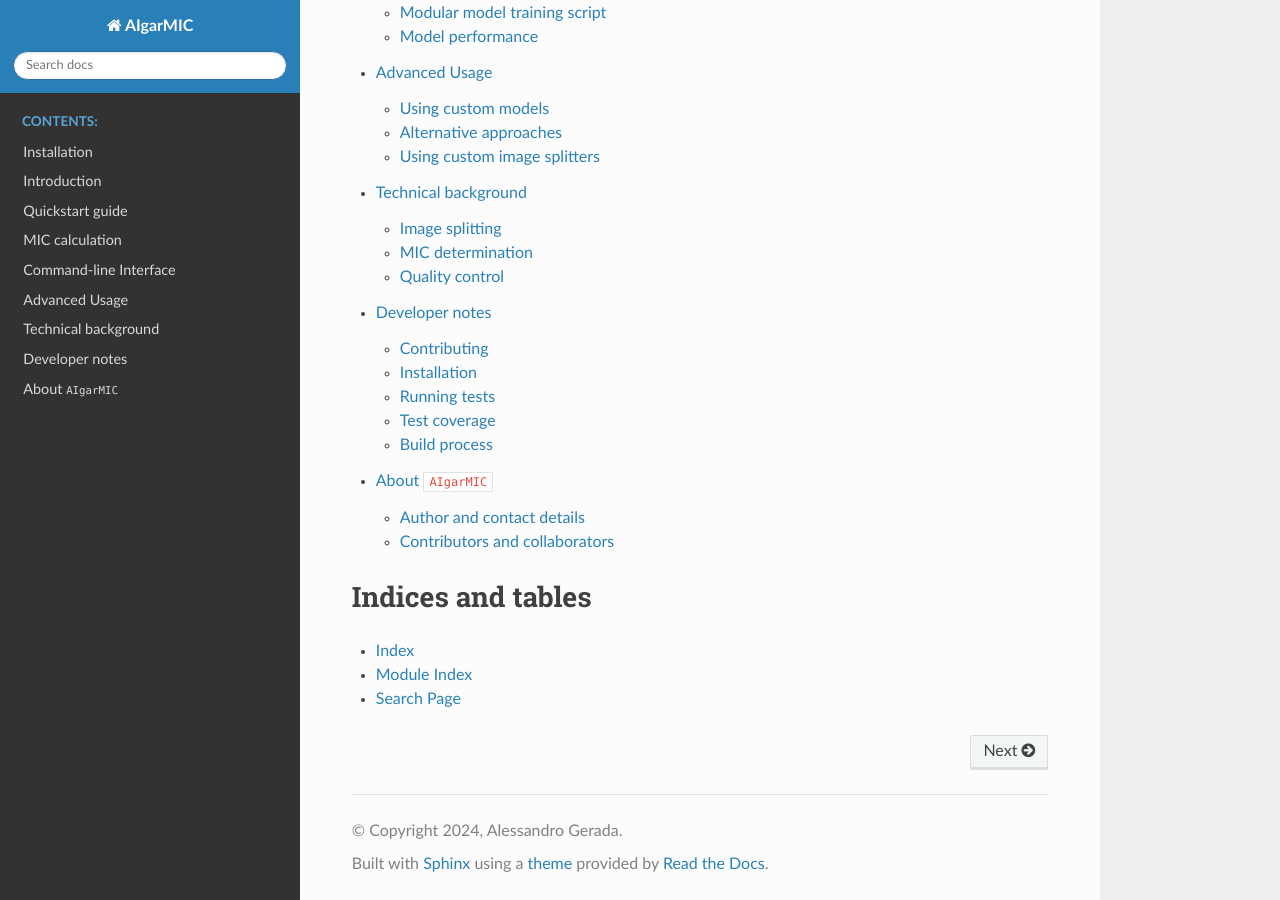
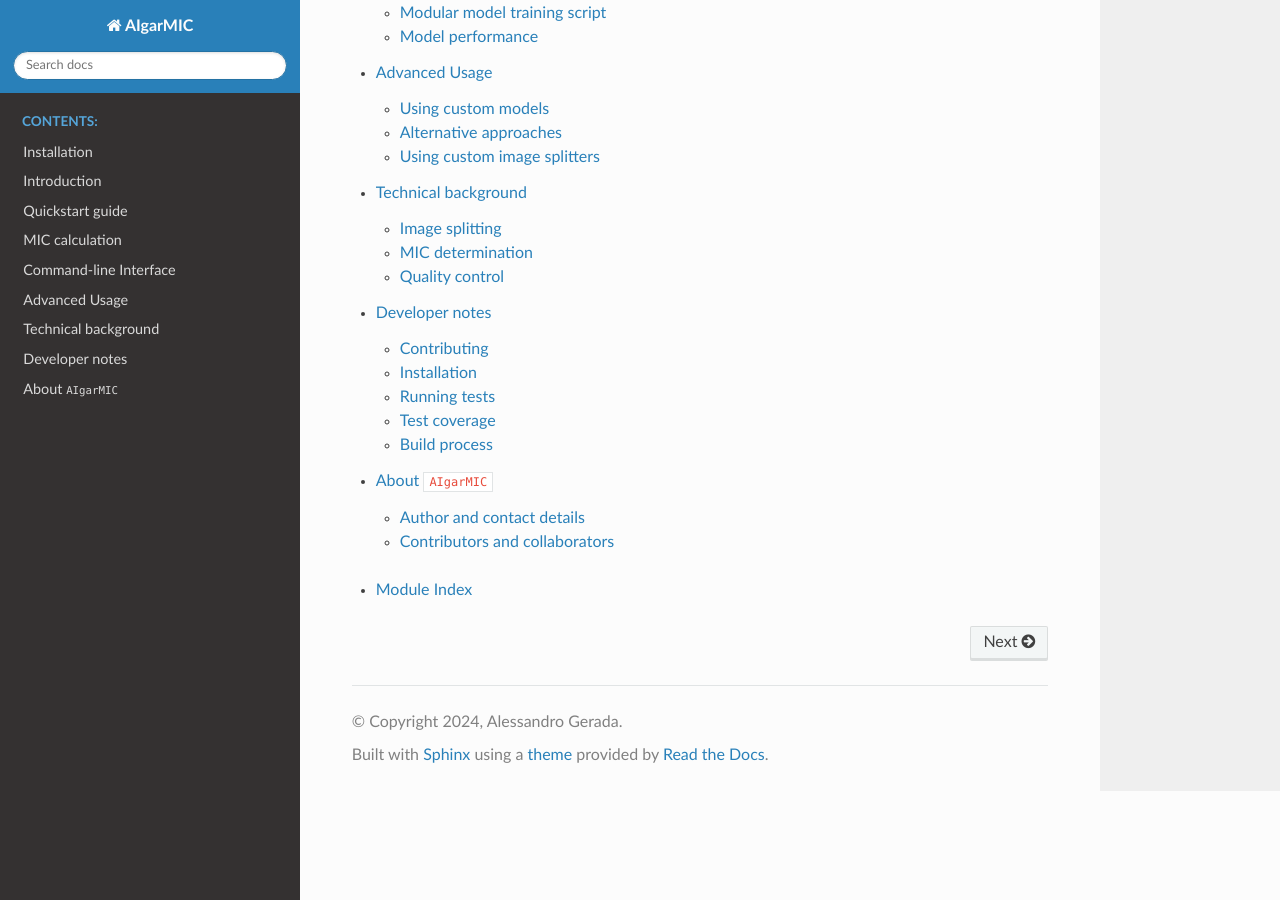
Before and after one commit to agerada/AIgarMIC, a Sphinx documentation site: the page built from docs/source/index.rst, in a window 1280 px wide and 900 px high, scrolled down 924 px. Built offline with Sphinx 7.4.7 and the Read the Docs theme 3.1.0, drawn with Linux system fonts in a browser that asks for light colours.

Commit message:
changes allow building sphinx pdf

```diff
--- a/docs/source/conf.py
+++ b/docs/source/conf.py
@@ -14,7 +14,7 @@
 project = 'AIgarMIC'
 copyright = '2024, Alessandro Gerada'
 author = 'Alessandro Gerada'
-release = '0.1.0'
+release = '1.1.1'
 
 # -- General configuration ---------------------------------------------------
 # https://www.sphinx-doc.org/en/master/usage/configuration.html#general-configuration
--- a/docs/source/index.rst
+++ b/docs/source/index.rst
@@ -20,9 +20,4 @@
    developer
    about
 
-Indices and tables
-==================
-
-* :ref:`genindex`
 * :ref:`modindex`
-* :ref:`search`
```
